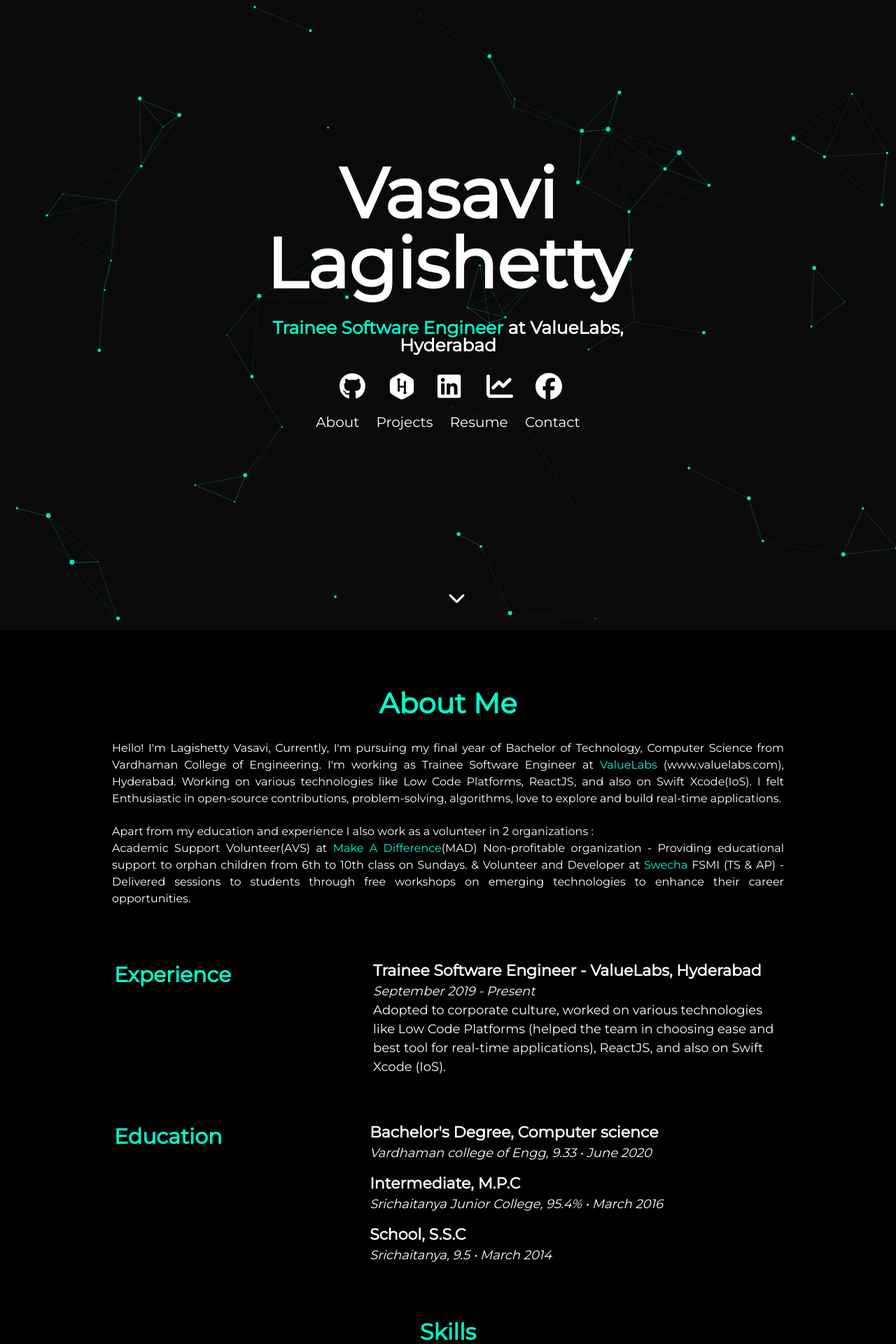
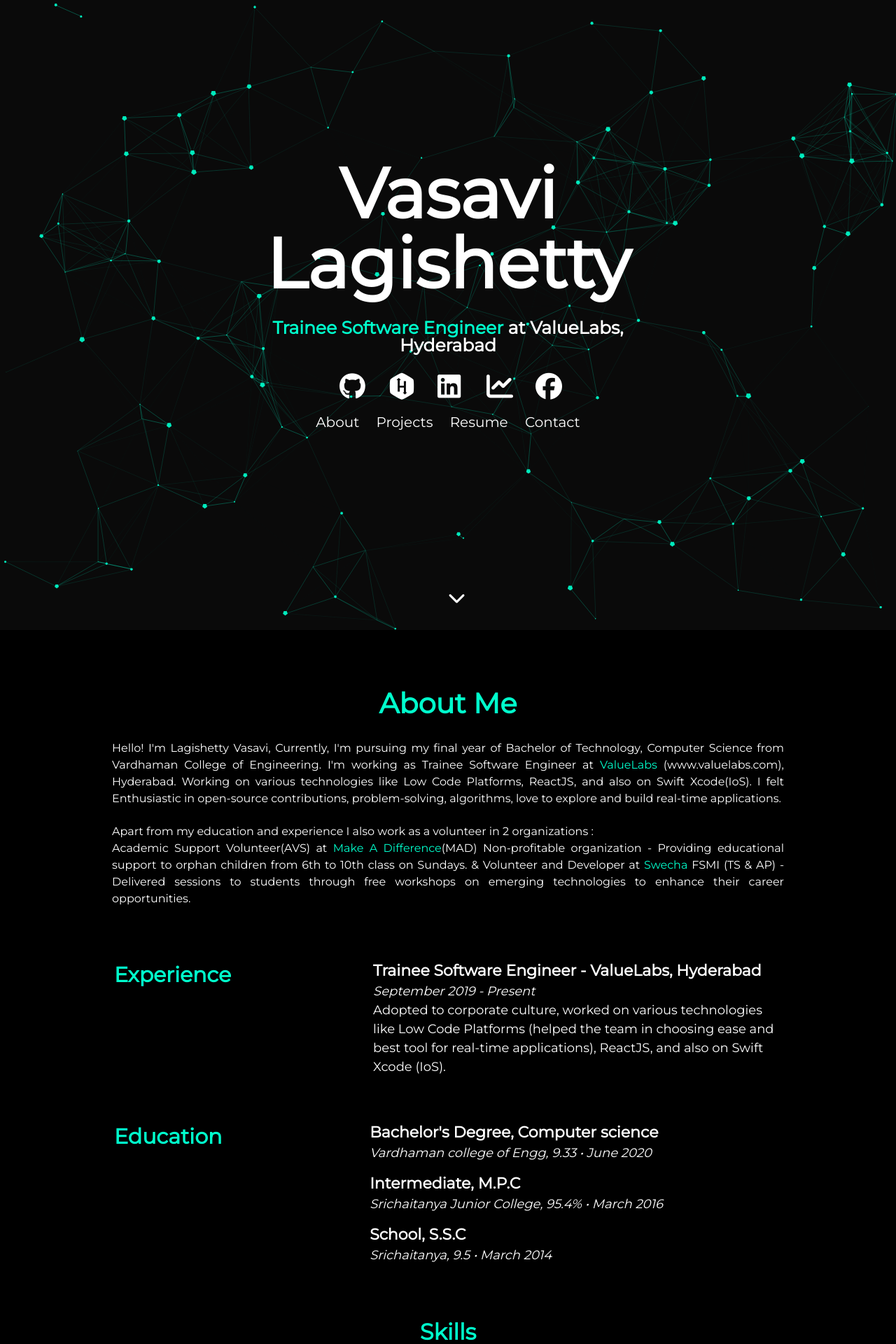
Before and after one commit to VasaviLagishetty/VasaviLagishetty.github.io, a Jekyll site: the page built from index.html, in a window 1280 px wide. Shown: the top 1920 px of the page at 70% size. Built offline with Jekyll 4.4.1, drawn with Linux system fonts in a browser that asks for light colours; nearby versions of some CDN libraries.

Commit message:
Updated Profile

```diff
--- a/_includes/contact.html
+++ b/_includes/contact.html
@@ -45,7 +45,7 @@
 </div>
     <table class="contact-details">
         <tr>
-            <td class="td1"><img id="pic" src="assets/img/vasavi.jpg" alt="profile_pic"></td>
+            <td class="td1"><img id="pic" src="assets/Me/vasavi.jpg" alt="profile_pic"></td>
             <td class="td1">Vasavi Lagishetty<br>
                 <a href="mailto:vasavi2910@gmail.com">vasavi2910@gmail.com</a><br>
                 <a href="tel:+9542263388">+91 95422 63388</a><br>
--- a/_layouts/default.html
+++ b/_layouts/default.html
@@ -1,5 +1,6 @@
 <!DOCTYPE html>
 <html lang="en">
+  <link rel="shortcut icon" type="image/png" href="assets/img/favicon.jpg"/>
   {% include head.html %}
   <body>
       {% include header.html %}
--- a/assets/js/main.js
+++ b/assets/js/main.js
@@ -3,7 +3,7 @@
     particlesJS("particles-js", {
         particles: {
             number: {
-                value: 50,
+                value: 100,
                 density: {
                     enable: !0,
                     value_area: 800
```
Also changed, not shown: assets/Me/vasavi.jpg (renamed from assets/img/vasavi.jpg), assets/Me/vasavi.png (deleted), assets/img/favicon.jpg (added), 2 other files.
